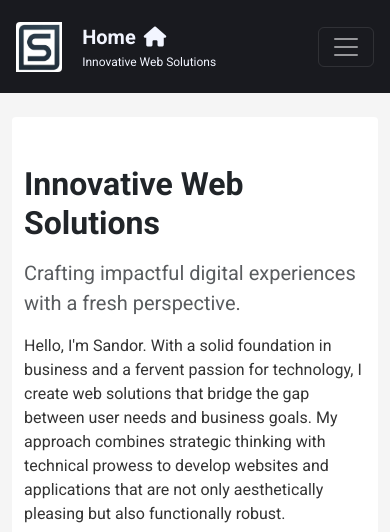
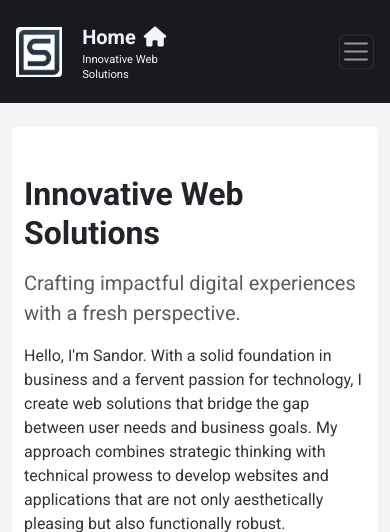
Before and after one commit to SandorGyorfi/SandorGyorfi, a Django app: page / in a window 390 px wide. Shown: the top 532 px of the page. Run offline with Django 4.2, Linux system fonts and the light colour scheme; data comes from the database, SQL or seed files in the repository; grey boxes labelled with a size stand in for pictures from a placeholder-image service; some libraries are stand-ins or nearby versions.

Commit message:
Fix Navbar Layout Stability on Mobile Views
This commit addresses the issue where the navbar toggler was inadvertently pushed down by long section titles in the subtitle area, particularly noticeable in mobile views. The resolution ensures a consistent and user-friendly navbar layout across all devices, regardless of content length in the subtitle. Key adjustments include:

- Optimized space distribution within the navbar to accommodate longer subtitles without affecting the layout of other navbar elements.
- Modified the position of the navbar toggler to be absolute, ensuring its placement remains consistent and is not influenced by the dynamic size of adjacent content.
- Implemented media queries for better responsive adjustments, ensuring the navbar remains accessible and visually coherent across various screen sizes.
- Adjusted font sizes and spacing within the navbar to improve readability and aesthetic appeal on smaller screens, accommodating the two-line subtitle requirement effectively.

```diff
--- a/static/css/navigation.css
+++ b/static/css/navigation.css
@@ -70,12 +70,19 @@
 }
 
 .navbar-subtitle {
-    font-size: 12px;
-    font-weight: 400;
-    color: #f2f5ff !important;
-    opacity: 0;
+    white-space: normal;
+    max-width: 70%;
+    font-size: 0.7rem;
+    font-weight: lighter;
+    line-height: 1.3;
     transition: opacity 0.5s ease-in-out;
-}
+    height: auto;
+    overflow: hidden;
+    display: -webkit-box;
+    -webkit-line-clamp: 2;
+    -webkit-box-orient: vertical;
+  }
+
 
 .navbar .container-fluid {
     padding-right: 1rem;
@@ -88,3 +95,12 @@
     font-weight: 500;
     transition: color 0.3s ease-in-out, background-color 0.3s ease-in-out;
 }
+
+.navbar-toggler {
+    color: none !important;
+    position: absolute;
+    padding: 0.1rem;
+    right: 1rem;
+    top: 50%;
+    transform: translateY(-50%);
+}
```
